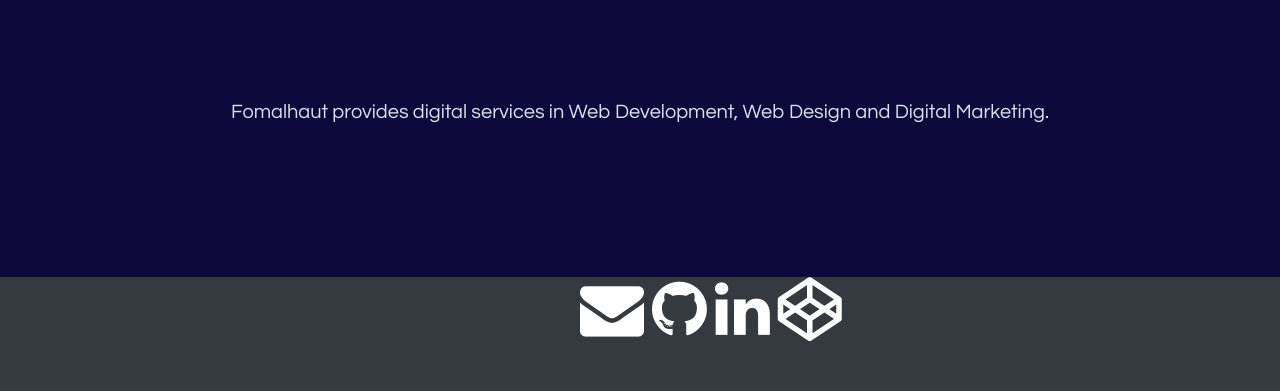
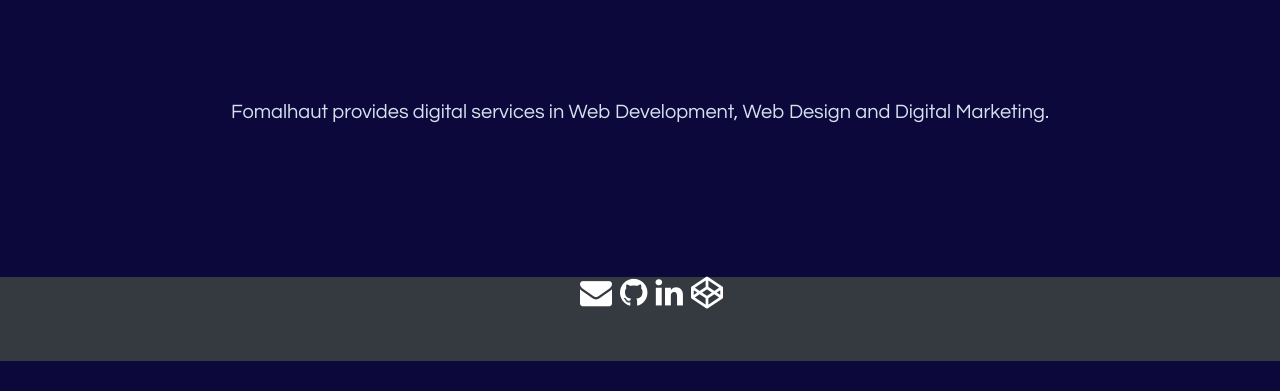
Before and after one commit to studiofomalhaut/fomalhaut, a plain HTML site: page index.html in a window 1280 px wide. Shown: the part 549-940 px from the top of the page. After the commit the page ends 910 px from the top, so only its background shows below. Drawn offline with nearby package versions, Linux system fonts and the light colour scheme.

Commit message:
Update index.html

```diff
--- a/index.html
+++ b/index.html
@@ -62,10 +62,10 @@
 <!-- CONTACT -->
   <div id="contact" class="container-fluid bg-dark text-light">
    <div class="row"><form id="social-media" class="form-row">
-      <div><a href="mailto:studio@fomalhaut.nl?Subject=Hello" target="_blank"><i class="fa fa-envelope fa-4x mr-2"></i></a></div>
-      <div><a href="https://github.com/yananaidenov" target="#_blank"><i class="fa fa-github fa-4x mr-2"></i></a></div>
-      <div><a href="https://www.linkedin.com/in/yana-andrea" target="#_blank"><i class="fa fa-linkedin fa-4x mr-2"></i></a></div>
-      <div><a href="https://codepen.io/yananaidenov/"><i class="fa fa-codepen fa-4x mr-2"></i></a></div>
+      <div><a href="mailto:studio@fomalhaut.nl?Subject=Hello" target="_blank"><i class="fa fa-envelope fa-2x mr-2"></i></a></div>
+      <div><a href="https://github.com/yananaidenov" target="#_blank"><i class="fa fa-github fa-2x mr-2"></i></a></div>
+      <div><a href="https://www.linkedin.com/in/yana-andrea" target="#_blank"><i class="fa fa-linkedin fa-2x mr-2"></i></a></div>
+      <div><a href="https://codepen.io/yananaidenov/"><i class="fa fa-codepen fa-2x mr-2"></i></a></div>
   </div>
     </div>
     <!--<div>
```
